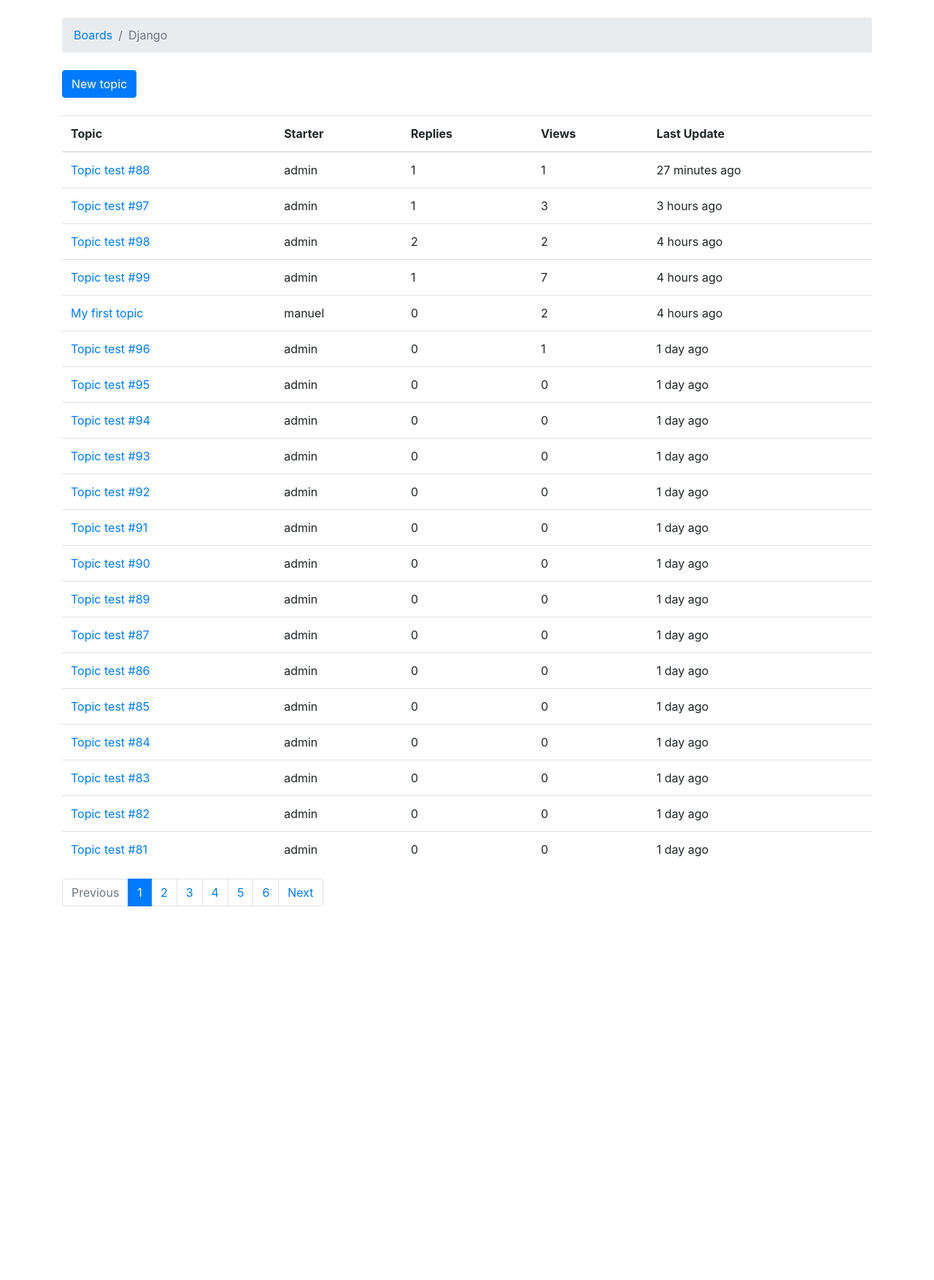
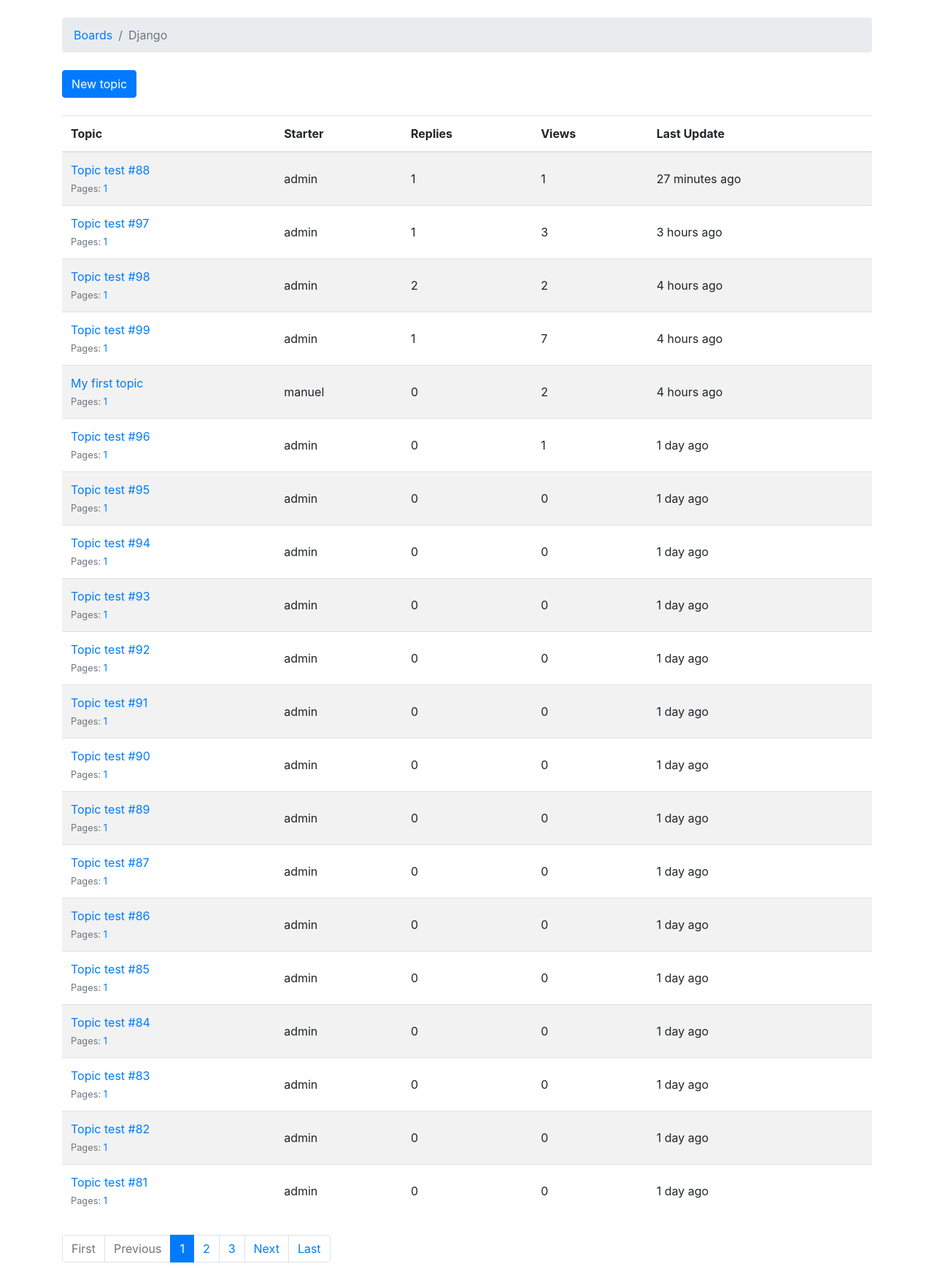
Before and after one commit to JesusCambron/django-project, a Django app: page /boards/1/ in a window 1280 px wide. Shown: the part 56-1810 px from the top of the page at 73% size. Before the commit the page ends 1298 px from the top, so only its background shows below. Run offline with Django 3.2, Linux system fonts and the light colour scheme; data comes from the database, SQL or seed files in the repository; both versions use the stored data as it was after the commit; some libraries are stand-ins or nearby versions; some web fonts are replaced.

Commit message:
Final Adjustments

```diff
--- a/boards/models.py
+++ b/boards/models.py
@@ -3,6 +3,7 @@ from django.utils.html import mark_safe
 from markdown import markdown
 from django.contrib.auth.models import User
 from django.utils.text import Truncator
+import math
 
 class Board(models.Model):
     name = models.CharField(max_length=30, unique=True)
@@ -28,6 +29,25 @@ class Topic(models.Model):
     def __str__(self):
         return self.subject
 
+    def get_page_count(self):
+        count = self.posts.count()
+        pages = count / 20
+        return math.ceil(pages)
+
+    def has_many_pages(self, count=None):
+        if count is None:
+            count = self.get_page_count()
+        return count > 6
+
+    def get_page_range(self):
+        count = self.get_page_count()
+        if self.has_many_pages(count):
+            return range(1, 5)
+        return range(1, count + 1)
+
+    def get_last_ten_posts(self):
+        return self.posts.order_by('-created_at')[:10]
+
 
 class Post(models.Model):
     message = models.TextField(max_length=4000)
--- a/boards/views.py
+++ b/boards/views.py
@@ -7,6 +7,7 @@ from django.utils import timezone
 from django.contrib.auth.models import User
 from .forms import NewTopicForm, PostForm
 from .models import Board,Topic,Post
+from django.urls import reverse
 from django.utils.decorators import method_decorator
 from django.core.paginator import Paginator, EmptyPage, PageNotAnInteger
 
@@ -25,11 +26,8 @@ def board_topics(request, pk):
     try:
         topics = paginator.page(page)
     except PageNotAnInteger:
-        # fallback to the first page
         topics = paginator.page(1)
     except EmptyPage:
-        # probably the user tried to add a page number
-        # in the url, so we fallback to the last page
         topics = paginator.page(paginator.num_pages)
 
     return render(request, 'topics.html', {'board': board, 'topics': topics})
@@ -70,7 +68,18 @@ def reply_topic(request, pk, topic_pk):
             post.topic = topic
             post.created_by = request.user
             post.save()
-            return redirect('topic_posts', pk=pk, topic_pk=topic_pk)
+
+            topic.last_updated = timezone.now()
+            topic.save()
+
+            topic_url = reverse('topic_posts', kwargs={'pk': pk, 'topic_pk': topic_pk})
+            topic_post_url = '{url}?page={page}#{id}'.format(
+                url=topic_url,
+                id=post.pk,
+                page=topic.get_page_count()
+            )
+
+            return redirect(topic_post_url)
     else:
         form = PostForm()
     return render(request, 'reply_topic.html', {'topic': topic, 'form': form})
@@ -113,11 +122,16 @@ class PostListView(ListView):
     model = Post
     context_object_name = 'posts'
     template_name = 'topic_posts.html'
-    paginate_by = 2
+    paginate_by = 20
 
     def get_context_data(self, **kwargs):
-        self.topic.views += 1
-        self.topic.save()
+
+        session_key = 'viewed_topic_{}'.format(self.topic.pk)  # <-- here
+        if not self.request.session.get(session_key, False):
+            self.topic.views += 1
+            self.topic.save()
+            self.request.session[session_key] = True           # <-- until here
+
         kwargs['topic'] = self.topic
         return super().get_context_data(**kwargs)
 
--- a/myproject/urls.py
+++ b/myproject/urls.py
@@ -26,6 +26,45 @@ urlpatterns = [
     url(r'^signup/$', accounts_views.signup, name='signup'),
     url(r'^login/$', auth_views.LoginView.as_view(template_name='login.html'), name='login'),
     url(r'^logout/$', auth_views.LogoutView.as_view(), name='logout'),
+
+    url(r'^reset/$',
+        auth_views.PasswordResetView.as_view(
+            template_name='password_reset.html',
+            email_template_name='password_reset_email.html',
+            subject_template_name='password_reset_subject.txt'
+        ),
+        name='password_reset'),
+    url(r'^reset/done/$',
+        auth_views.PasswordResetDoneView.as_view(template_name='password_reset_done.html'),
+        name='password_reset_done'),
+    path('reset/<uidb64>/<token>/',
+        auth_views.PasswordResetConfirmView.as_view(template_name='password_reset_confirm.html'),
+        name='password_reset_confirm'),
+    url(r'^reset/complete/$',
+        auth_views.PasswordResetCompleteView.as_view(template_name='password_reset_complete.html'),
+        name='password_reset_complete'),
+
+    url(r'^settings/account/$', accounts_views.UserUpdateView.as_view(), name='my_account'),
+    url(r'^settings/password/$', auth_views.PasswordChangeView.as_view(template_name='password_change.html'),
+        name='password_change'),
+    url(r'^settings/password/done/$', auth_views.PasswordChangeDoneView.as_view(template_name='password_change_done.html'),
+        name='password_change_done'),
+
+    url(r'^boards/(?P<pk>\d+)/$', views.TopicListView.as_view(), name='board_topics'),
+    url(r'^boards/(?P<pk>\d+)/new/$', views.new_topic, name='new_topic'),
+    url(r'^boards/(?P<pk>\d+)/topics/(?P<topic_pk>\d+)/$', views.PostListView.as_view(), name='topic_posts'),
+    url(r'^boards/(?P<pk>\d+)/topics/(?P<topic_pk>\d+)/reply/$', views.reply_topic, name='reply_topic'),
+    url(r'^boards/(?P<pk>\d+)/topics/(?P<topic_pk>\d+)/posts/(?P<post_pk>\d+)/edit/$',
+        views.PostUpdateView.as_view(), name='edit_post'),
+    url(r'^admin/', admin.site.urls),
+]
+
+
+""" urlpatterns = [
+    url(r'^$', views.BoardListView.as_view(), name='home'),
+    url(r'^signup/$', accounts_views.signup, name='signup'),
+    url(r'^login/$', auth_views.LoginView.as_view(template_name='login.html'), name='login'),
+    url(r'^logout/$', auth_views.LogoutView.as_view(), name='logout'),
     url(r'^reset/$',
     auth_views.PasswordResetView.as_view(
         template_name='password_reset.html',
@@ -42,11 +81,11 @@ urlpatterns = [
     url(r'^reset/complete/$',
         auth_views.PasswordResetCompleteView.as_view(template_name='password_reset_complete.html'),
         name='password_reset_complete'),
+    url(r'^settings/account/$', accounts_views.UserUpdateView.as_view(), name='my_account'),
     url(r'^settings/password/$', auth_views.PasswordChangeView.as_view(template_name='password_change.html'),
         name='password_change'),
     url(r'^settings/password/done/$', auth_views.PasswordChangeDoneView.as_view(template_name='password_change_done.html'),
         name='password_change_done'),
-    url(r'^settings/account/$', accounts_views.UserUpdateView.as_view(), name='my_account'),
     url(r'^boards/(?P<pk>\d+)/$', views.TopicListView.as_view(), name='board_topics'),
     url(r'^boards/(?P<pk>\d+)/new/$', views.new_topic, name='new_topic'),
     url(r'^boards/(?P<pk>\d+)/topics/(?P<topic_pk>\d+)/$', views.PostListView.as_view(), name='topic_posts'),
@@ -54,4 +93,4 @@ urlpatterns = [
     url(r'^boards/(?P<pk>\d+)/topics/(?P<topic_pk>\d+)/posts/(?P<post_pk>\d+)/edit/$',
         views.PostUpdateView.as_view(), name='edit_post'),
     url(r'^admin/', admin.site.urls),
-]
+] """
--- a/templates/base.html
+++ b/templates/base.html
@@ -2,7 +2,7 @@
 <!DOCTYPE html>
 <html>
 
-<head>
+    <head>
     <meta charset="utf-8">
     <title>{% block title %}Django Boards{% endblock %}</title>
     <link href="https://fonts.googleapis.com/css?family=Peralta" rel="stylesheet">
@@ -29,8 +29,8 @@
                             {{ user.username }}
                         </a>
                         <div class="dropdown-menu dropdown-menu-right" aria-labelledby="userMenu">
-                            <a class="dropdown-item" href="#">My account</a>
-                            <a class="dropdown-item" href="#">Change password</a>
+                            <a class="dropdown-item" href="{% url 'my_account' %}">My account</a>
+                            <a class="dropdown-item" href="{% url 'password_change' %}">Change password</a>
                             <div class="dropdown-divider"></div>
                             <a class="dropdown-item" href="{% url 'logout' %}">Log out</a>
                         </div>
--- a/templates/includes/form.html
+++ b/templates/includes/form.html
@@ -4,7 +4,7 @@
 <div class="alert alert-danger" role="alert">
     {% for error in form.non_field_errors %}
     <p{% if forloop.last %} class="mb-0" {% endif %}>{{ error }}</p>
-        {% endfor %}
+    {% endfor %}
 </div>
 {% endif %}
 
--- a/templates/includes/pagination.html
+++ b/templates/includes/pagination.html
@@ -1,6 +1,16 @@
 {% if is_paginated %}
 <nav aria-label="Topics pagination" class="mb-4">
     <ul class="pagination">
+        {% if page_obj.number > 1 %}
+        <li class="page-item">
+            <a class="page-link" href="?page=1">First</a>
+        </li>
+        {% else %}
+        <li class="page-item disabled">
+            <span class="page-link">First</span>
+        </li>
+        {% endif %}
+
         {% if page_obj.has_previous %}
         <li class="page-item">
             <a class="page-link" href="?page={{ page_obj.previous_page_number }}">Previous</a>
@@ -19,7 +29,7 @@
                 <span class="sr-only">(current)</span>
             </span>
         </li>
-        {% else %}
+        {% elif page_num > page_obj.number|add:'-3' and page_num < page_obj.number|add:'3' %}
         <li class="page-item">
             <a class="page-link" href="?page={{ page_num }}">{{ page_num }}</a>
         </li>
@@ -35,6 +45,16 @@
             <span class="page-link">Next</span>
         </li>
         {% endif %}
+
+        {% if page_obj.number != paginator.num_pages %}
+        <li class="page-item">
+            <a class="page-link" href="?page={{ paginator.num_pages }}">Last</a>
+        </li>
+        {% else %}
+        <li class="page-item disabled">
+            <span class="page-link">Last</span>
+        </li>
+        {% endif %}
     </ul>
 </nav>
 {% endif %}
--- a/templates/login.html
+++ b/templates/login.html
@@ -21,7 +21,7 @@
         </div>
         <div class="text-center py-2">
             <small>
-                <a href="#" class="text-muted">Forgot your password?</a>
+                <a href="{% url 'password_reset' %}" class="text-muted">Forgot your password?</a>
             </small>
         </div>
     </div>
--- a/templates/reply_topic.html
+++ b/templates/reply_topic.html
@@ -24,13 +24,13 @@
 
 {% block content %}
 
-<form method="post" class="mb-4">
+<form method="post" class="mb-4" novalidate>
     {% csrf_token %}
     {% include 'includes/form.html' %}
     <button type="submit" class="btn btn-success">Post a reply</button>
 </form>
 
-{% for post in topic.posts.all %}
+{% for post in topic.get_last_ten_posts %}
 <div class="card mb-2">
     <div class="card-body p-3">
         <div class="row mb-3">
--- a/templates/topic_posts.html
+++ b/templates/topic_posts.html
@@ -19,7 +19,7 @@
 </div>
 
 {% for post in posts %}
-<div class="card {% if forloop.last %}mb-4{% else %}mb-2{% endif %} {% if forloop.first %}border-dark{% endif %}">
+<div id="{{ post.pk }}" class="card {% if forloop.last %}mb-4{% else %}mb-2{% endif %} {% if forloop.first %}border-dark{% endif %}">
     {% if forloop.first %}
     <div class="card-header text-white bg-dark py-2 px-3">{{ topic.subject }}</div>
     {% endif %}
--- a/templates/topics.html
+++ b/templates/topics.html
@@ -15,7 +15,7 @@
 <div class="mb-4">
     <a href="{% url 'new_topic' board.pk %}" class="btn btn-primary">New topic</a>
 </div>
-<table class="table">
+<table class="table table-striped mb-4">
     <thead class="thead-inverse">
         <tr>
             <th>Topic</th>
@@ -27,12 +27,26 @@
     </thead>
     <tbody>
         {% for topic in topics %}
+        {% url 'topic_posts' board.pk topic.pk as topic_url %}
         <tr>
-            <td><a href="{% url 'topic_posts' board.pk topic.pk %}">{{ topic.subject }}</a></td>
-            <td>{{ topic.starter.username }}</td>
-            <td>{{ topic.replies }}</td>
-            <td>{{ topic.views }}</td>
-            <td>{{ topic.last_updated|naturaltime }}</td>
+            <td>
+                <p class="mb-0">
+                    <a href="{{ topic_url }}">{{ topic.subject }}</a>
+                </p>
+                <small class="text-muted">
+                    Pages:
+                    {% for i in topic.get_page_range %}
+                    <a href="{{ topic_url }}?page={{ i }}">{{ i }}</a>
+                    {% endfor %}
+                    {% if topic.has_many_pages %}
+                    ... <a href="{{ topic_url }}?page={{ topic.get_page_count }}">Last Page</a>
+                    {% endif %}
+                </small>
+            </td>
+            <td class="align-middle">{{ topic.starter.username }}</td>
+            <td class="align-middle">{{ topic.replies }}</td>
+            <td class="align-middle">{{ topic.views }}</td>
+            <td class="align-middle">{{ topic.last_updated|naturaltime }}</td>
         </tr>
         {% endfor %}
     </tbody>
```
Also changed, not shown: boards/tests/test_view_reply_topic.py (+8 -0 lines), boards/tests/test_view_topic_posts.py (+1 -1 lines), boards/tests/test_views.py (deleted, +0 -130 lines), db.sqlite3.
